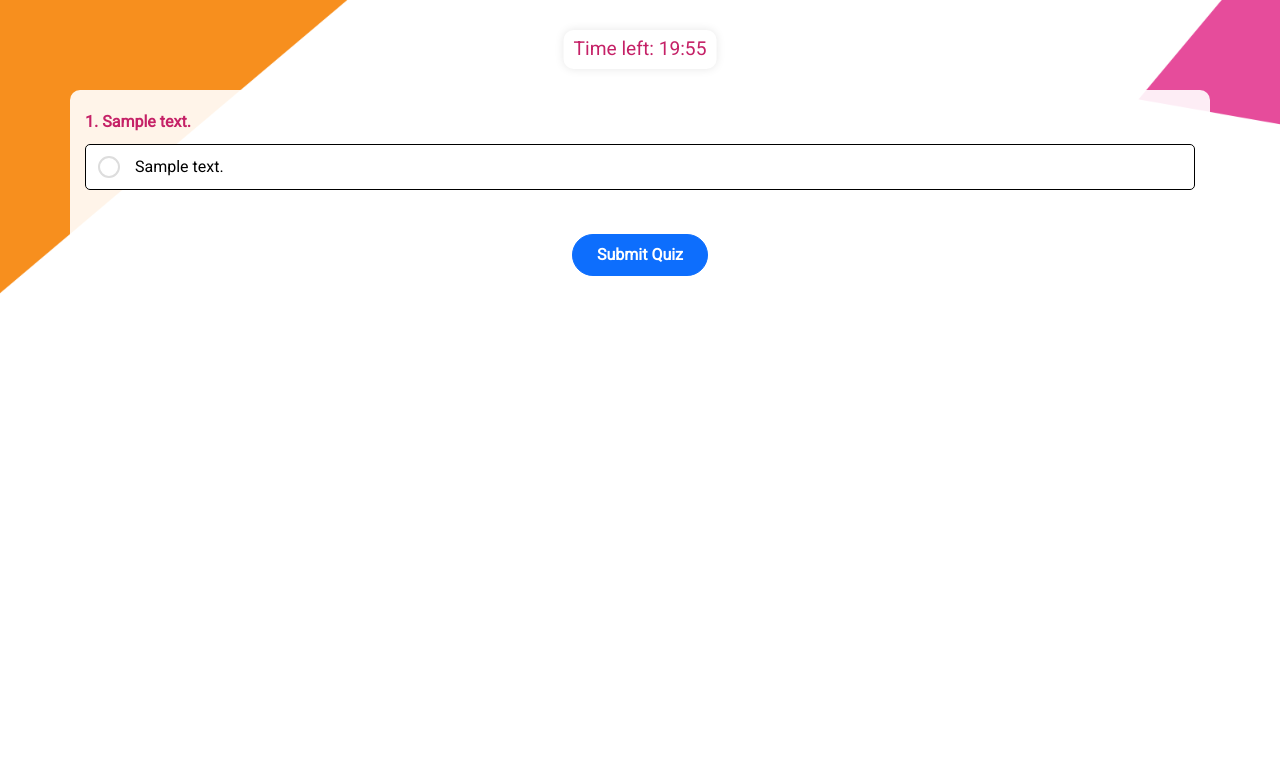
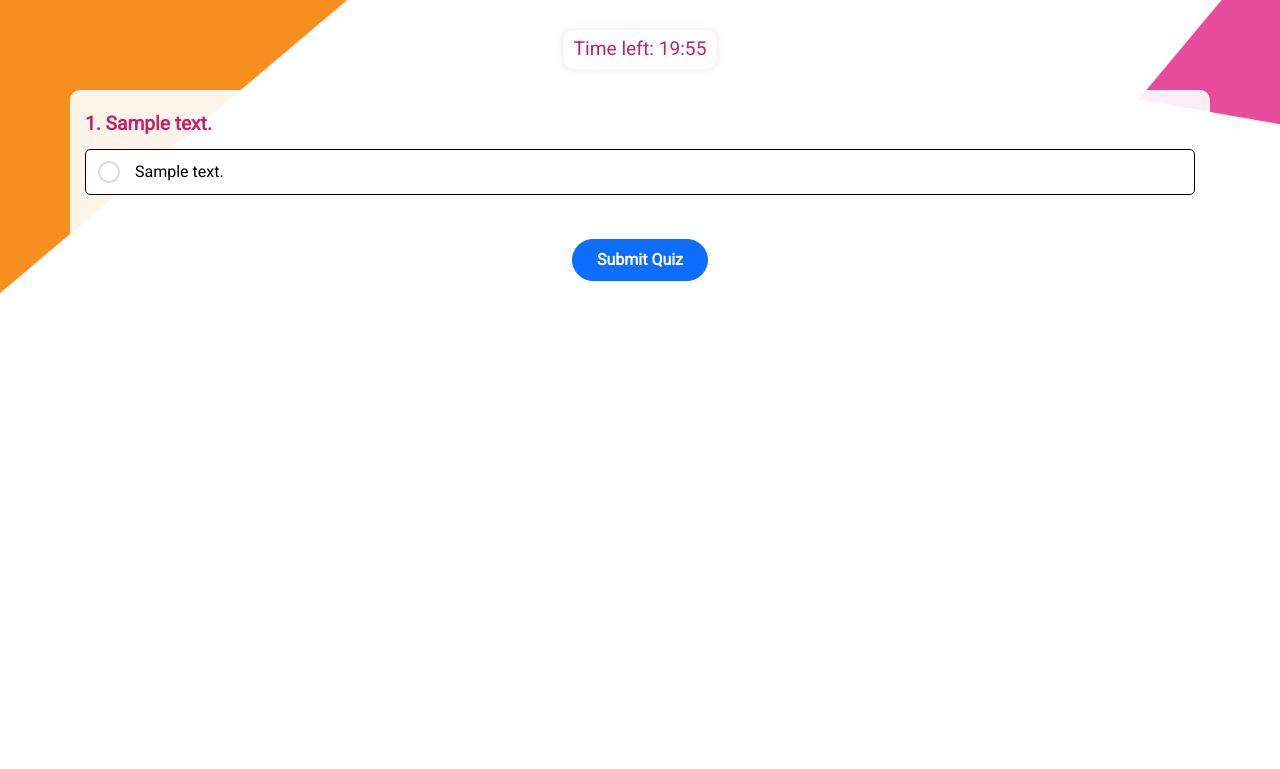
Before and after one commit to akash199601/Cyber-Security-Awareness-Quiz, a Django app: template Sonata_Cyber_Quiz/templates/quiz.html in a window 1280 px wide. Shown: the top 769 px of the page. Run offline with Django 4.2, Linux system fonts and the light colour scheme; the template is opened without the code that fills it: most values are stand-ins (such as "Sample title", 1, 10 or a date in 2020); some libraries are stand-ins or nearby versions.

Commit message:
size inc. of question

```diff
--- a/Sonata_Cyber_Quiz/templates/quiz.html
+++ b/Sonata_Cyber_Quiz/templates/quiz.html
@@ -111,7 +111,7 @@
             {% for question, options in questions_with_options %}
             <div class="row mb-4">
                 <div class="col-12">
-                    <p class="fw-bold">{{ forloop.counter }}. {{ question.question_text }}</p>
+                    <p class="fw-bold" style="font-size:1.2rem;">{{ forloop.counter }}. {{ question.question_text }}</p>
                     {% for option in options %}
                     <div>
                         <input type="radio" id="option-{{ option.id }}" name="question-{{ question.id }}" value="{{ option.id }}">
```
